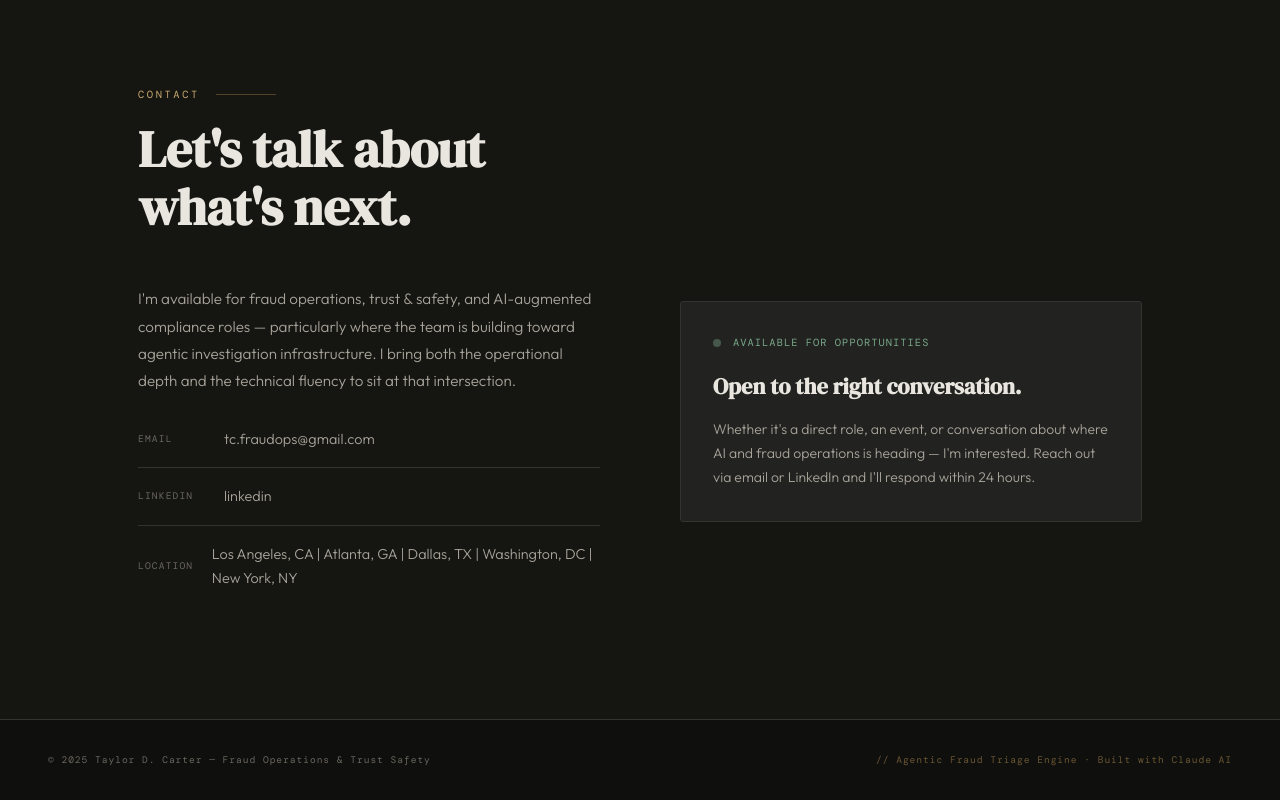
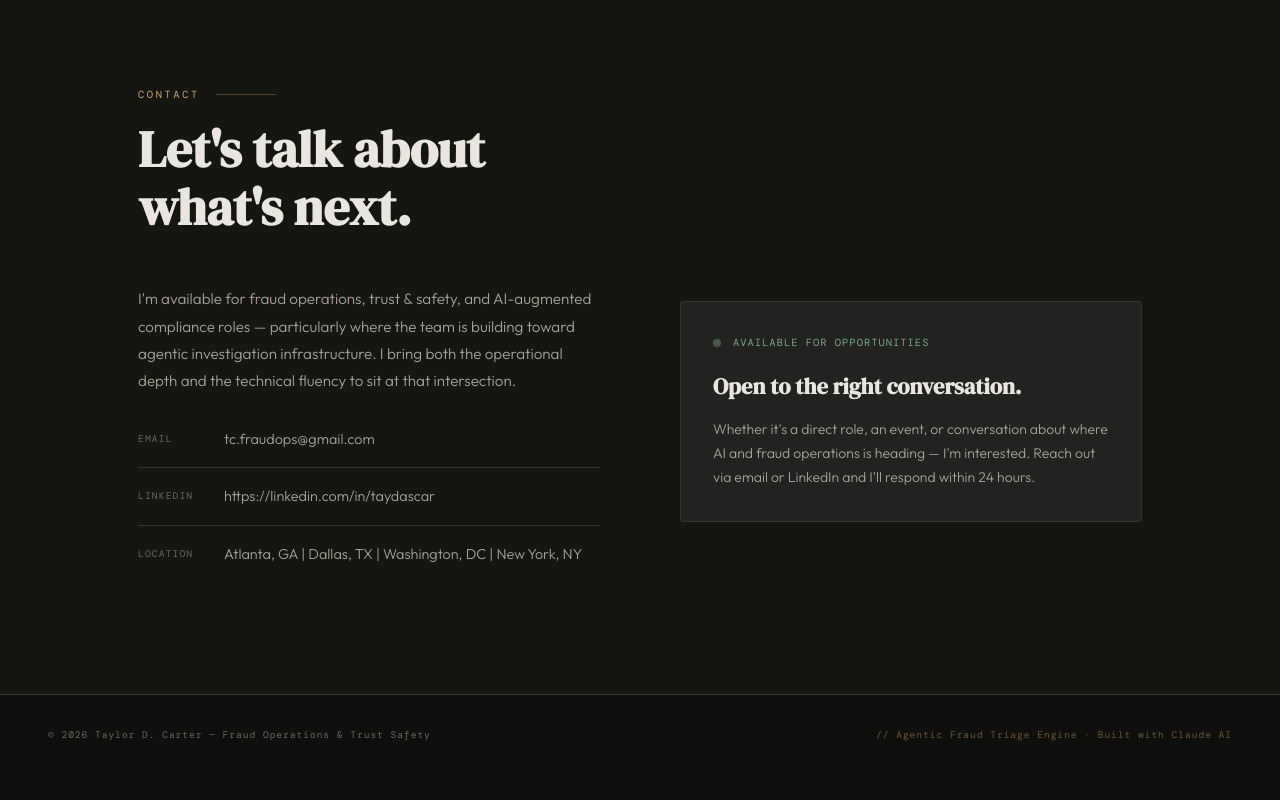
Before and after one commit to taydascar/taydascar.github.io, a plain HTML site: page index.html in a window 1280 px wide. Shown: the part 4902-5702 px from the top of the page. After the commit the page ends 5678 px from the top, so only its background shows below. Drawn offline with nearby package versions, Linux system fonts and the light colour scheme; a web font is replaced by a local one.

Commit message:
Update index.html
updated contact info, corrected dates, adjusted verbiage in chart, and added memo "and compliance rule" to prompt

```diff
--- a/index.html
+++ b/index.html
@@ -1355,15 +1355,15 @@
           </a>
           <a href="mailto:tc.fraudops@gmail.com" class="contact-link">
             <span class="contact-link-label">Email</span>
-            tc.fraudops@gmail.com
+             tc.fraudops@gmail.com
           </a>
           <a href="https://linkedin.com/in/taydascar" target="_blank" class="contact-link">
             <span class="contact-link-label">LinkedIn</span>
-            linkedin
+             https://linkedin.com/in/taydascar
           </a>
           <a href="#" class="contact-link">
             <span class="contact-link-label">Location</span>
-            Los Angeles, CA | Atlanta, GA | Dallas, TX | Washington, DC | New York, NY
+             Atlanta, GA | Dallas, TX | Washington, DC | New York, NY
           </a>
         </div>
       </div>
@@ -1383,7 +1383,7 @@
 </section>
 
 <footer>
-  <span class="footer-copy">© 2025 Taylor D. Carter — Fraud Operations & Trust Safety</span>
+  <span class="footer-copy">© 2026 Taylor D. Carter — Fraud Operations & Trust Safety</span>
   <span class="footer-tag">// Agentic Fraud Triage Engine · Built with Claude AI</span>
 </footer>
 
@@ -1903,7 +1903,7 @@ async function runUploadedAnalysis() {
   if (btn) { btn.disabled = true; btn.innerHTML = '<span class="spinner"></span> Analyzing...'; }
 
   const c = selectedCase;
-  const prompt = `You are a senior fraud investigator. Analyze this uploaded transaction case and produce a structured triage memo.
+  const prompt = `You are a senior fraud investigator. Analyze this uploaded transaction case and produce a structured triage memo and compliance regulation
 
 CASE DATA:
 - Case ID: ${c.id}
```
